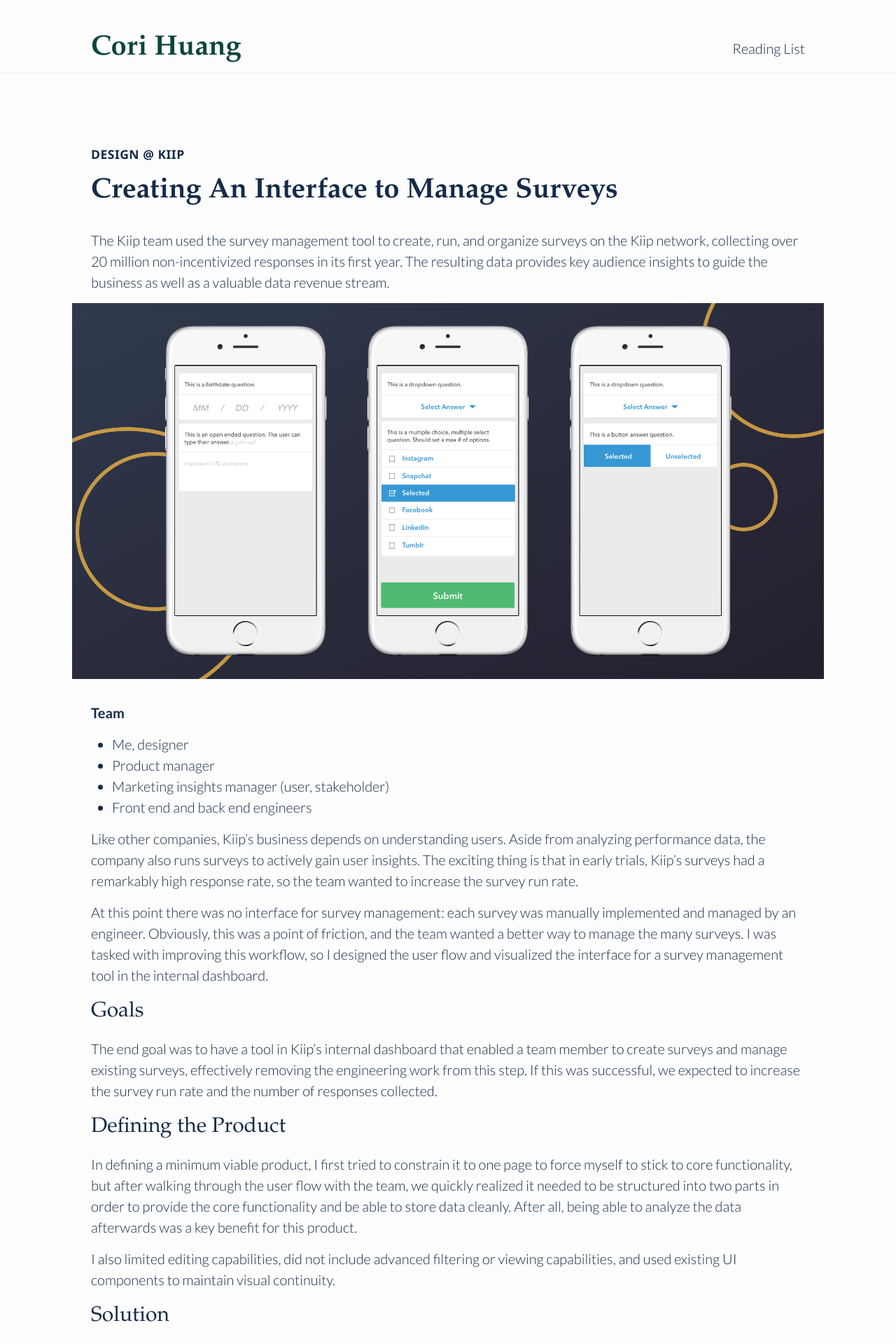
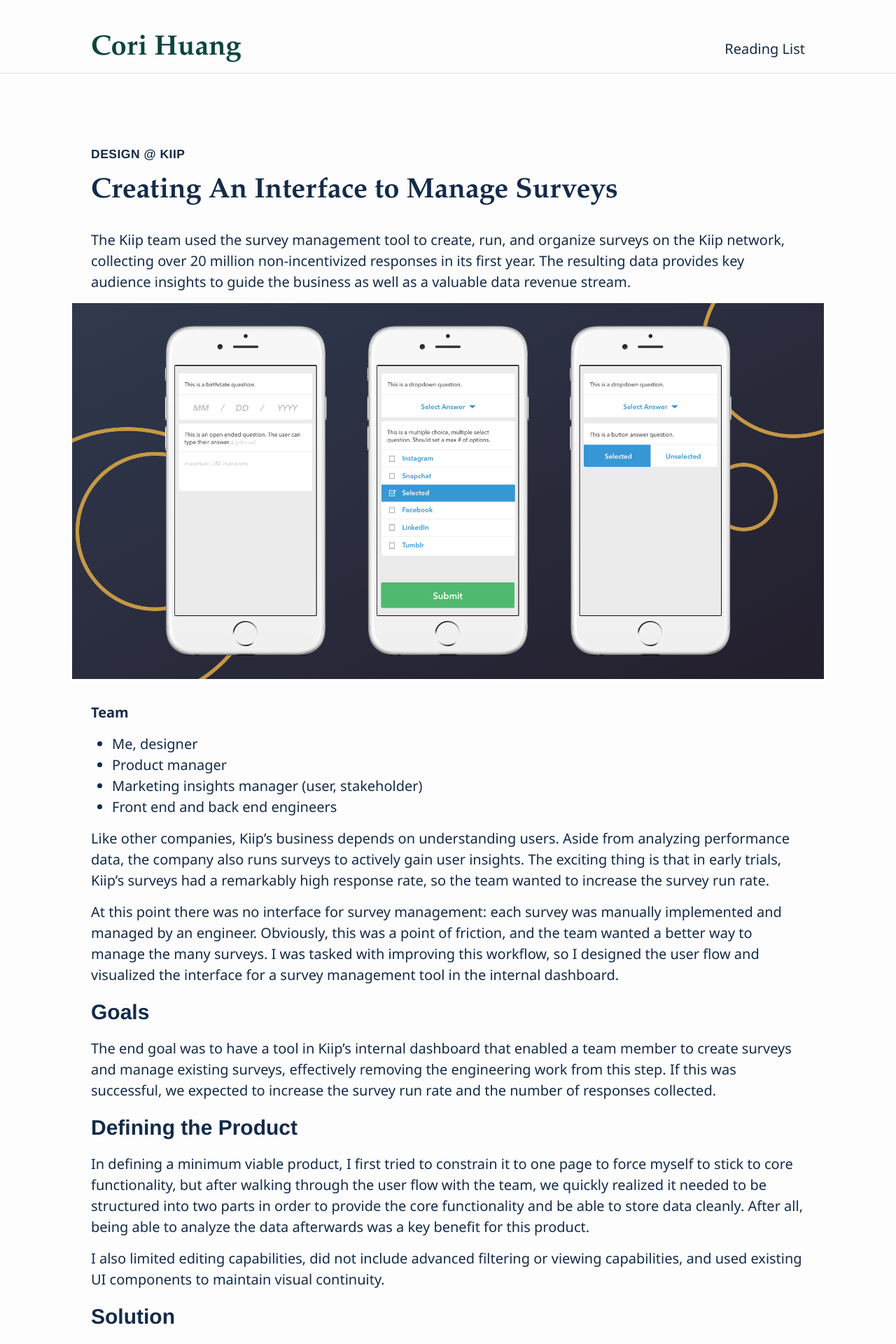
Before and after one commit to corihuang/corihuang.github.io, a Jekyll site: the page built from _projects/kiip-survey.md, in a window 1280 px wide. Shown: the top 1920 px of the page at 70% size. Built offline with Jekyll 4.4.1, drawn with Linux system fonts in a browser that asks for light colours; some web fonts are replaced; some of the changed text lies outside the part shown.

Commit message:
Cleanup (#8)
* cleanup

* style changes

* fixing deprecated syntax

```diff
--- a/_config.yml
+++ b/_config.yml
@@ -42,3 +42,6 @@
 #   - vendor/cache/
 #   - vendor/gems/
 #   - vendor/ruby/
+
+keep_files:
+- _site/fridge
--- a/_sass/_base.scss
+++ b/_sass/_base.scss
@@ -28,7 +28,7 @@
 p, blockquote, pre,
 ul, ol, dl, figure,
 %vertical-rhythm {
-  margin-bottom: $spacing-unit / 2;
+  margin-bottom: calc($spacing-unit / 2);
 }
 
 /* `main` element */
@@ -68,13 +68,17 @@
 
 
 /* Headings */
-h1, h2, h3, h4, h5, h6 {
+h1, h2 {
+  font-weight: $font-weight-heavy;
+}
+
+h3, h4, h5, h6 {
   font-weight: $base-font-weight;
 }
-h1, h2 {
+h1 {
   font-family: $fontstack-decorative;
 }
-h3, h4, h5, h6 {
+h2, h3, h4, h5, h6 {
   font-family: $fontstack-base;
 }
 
@@ -98,7 +102,7 @@
 blockquote {
   color: $grey-color;
   border-left: 4px solid $grey-color-light;
-  padding-left: $spacing-unit / 2;
+  padding-left: calc($spacing-unit / 2);
   @include relative-font-size(1.125);
   letter-spacing: -1px;
   font-style: italic;
@@ -148,13 +152,13 @@
   @include media-query($on-laptop) {
     max-width: -webkit-calc(#{$content-width} - (#{$spacing-unit}));
     max-width:         calc(#{$content-width} - (#{$spacing-unit}));
-    padding-right: $spacing-unit / 2;
-    padding-left: $spacing-unit / 2;
+    padding-right: calc($spacing-unit / 2);
+    padding-left: calc($spacing-unit / 2);
   }
 
   @include media-query($on-palm) {
-    padding-right: $spacing * 2;
-    padding-left: $spacing * 2;
+    padding-right: calc($spacing * 2);
+    padding-left: calc($spacing * 2);
   }
 }
 
@@ -199,7 +203,7 @@
     }
   }
   th, td {
-    padding: ($spacing-unit / 3) ($spacing-unit / 2);
+    padding: calc($spacing-unit / 3) calc($spacing-unit / 2);
   }
   th {
     background-color: lighten($grey-color-light, 3%);
--- a/_sass/_layout.scss
+++ b/_sass/_layout.scss
@@ -47,7 +47,7 @@
 
   @include media-query($on-palm) {
     position: absolute;
-    right: $spacing-unit / 2;
+    right: calc($spacing-unit / 2);
     background-color: $background-color;
     border: 1px solid $grey-color-light;
     border-radius: 5px;
@@ -118,7 +118,7 @@
   margin-left: 0;
   li {
     display: inline-block;
-    margin: 0 $spacing / 2;
+    margin: 0 calc($spacing / 2);
   }
   a {
     border-bottom: none;
@@ -151,7 +151,6 @@
   padding: $spacing-unit 0;
   flex: 1;
 }
-
 
 .post-list-heading {
   @include relative-font-size(1.75);
--- a/_sass/theme.scss
+++ b/_sass/theme.scss
@@ -1,9 +1,6 @@
 @charset "utf-8";
 @import url("https://use.typekit.net/wxi1fsv.css");
 @import url("https://fonts.googleapis.com/css?family=Lato:400,300,700,300italic,400italic,700italic,900italic,900");
-@import url('https://fonts.googleapis.com/css2?family=Spectral:ital,wght@0,300;0,400;0,600;1,300;1,400;1,600&display=swap');
-@import url('https://fonts.googleapis.com/css2?family=Lora:ital,wght@0,400;0,600;1,400;1,600&display=swap');
-
 
 // Define tokens
 $spacing: 18px;
@@ -32,8 +29,8 @@
 
 // Define defaults for each variable.
 
-$base-font-family: "Rooney", "Lato", -apple-system-font, "Segoe UI", Roboto, Helvetica, Arial, sans-serif, "Apple Color Emoji", "Segoe UI Emoji", "Segoe UI Symbol";
-$base-font-weight: 300 !default;
+$base-font-family: p22-mackinac-pro, -apple-system-font, "Segoe UI", Roboto, Helvetica, Arial, sans-serif, "Apple Color Emoji", "Segoe UI Emoji", "Segoe UI Symbol";
+$base-font-weight: 400 !default;
 $font-weight-heavy: 600;
 $base-font-size:   20px !default;
 $font-size-base: 20px;
@@ -43,8 +40,8 @@
 
 $base-line-height: 1.5 !default;
 
-$fontstack-base: "Rooney", "Segoe UI", Roboto, Helvetica, Arial, sans-serif;
-$fontstack-decorative: "Rooney", freight-text-pro, ff-tisa-web-pro, Garamond, Georgia, serif;
+$fontstack-base: p22-mackinac-pro, Helvetica, Arial, sans-serif;
+$fontstack-decorative: "new-spirit", freight-text-pro, ff-tisa-web-pro, Garamond, Georgia, serif;
 
 $spacing-unit:     30px !default;
 
--- a/index.html
+++ b/index.html
@@ -3,4 +3,4 @@
 title:
 ---
 
-<h2>Hi, welcome to my corner of the internet. I tend to this space for experimentation and keeping notes.</h2>
+Hi, welcome to my corner of the internet. I tend to this space for experimentation and keeping notes.
```
Also changed, not shown: _projects/referomatic.md (deleted, +0 -7 lines), 1 other file.
